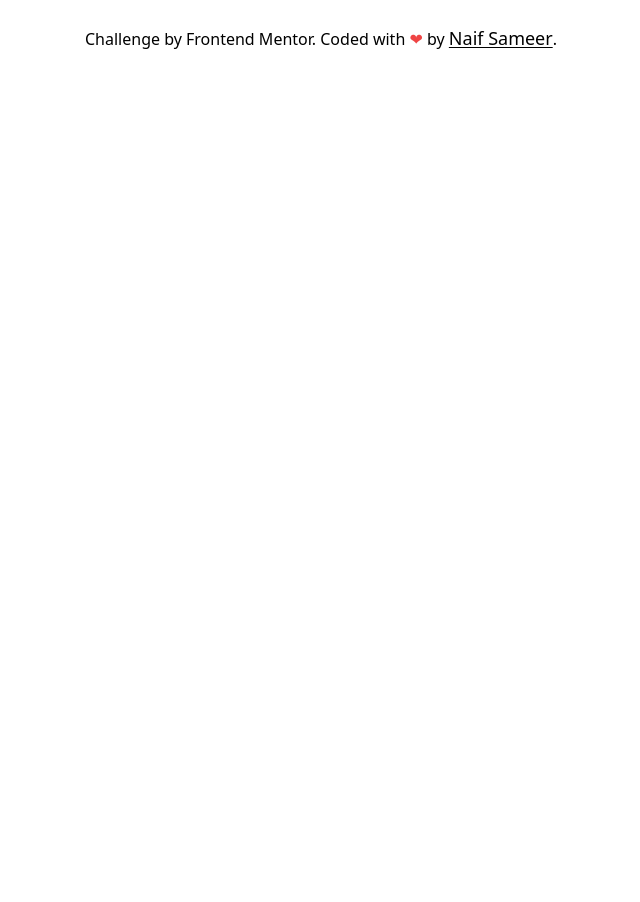
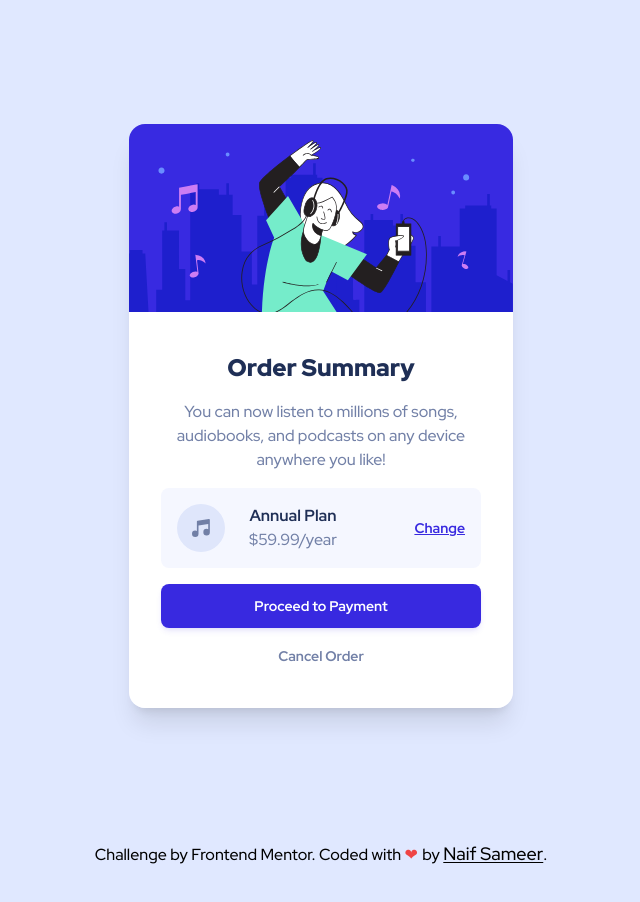
Before and after one commit to naif-projects/order-summary-component, a website built with Vite: page index.html in a window 1280 px wide. Shown: the whole page, without its empty margins (319-959 px from the left). Before the commit the page ends 800 px from the top, so only its background shows below. Built offline with nearby package versions, Linux system fonts and the light colour scheme.

Commit message:
add: order summary section

```diff
--- a/index.html
+++ b/index.html
@@ -9,15 +9,78 @@
     <link rel="preconnect" href="https://fonts.googleapis.com" />
     <link rel="preconnect" href="https://fonts.gstatic.com" crossorigin />
     <link
-      href="https://fonts.googleapis.com/css2?family=Outfit:wght@300;400;600&display=swap"
+      href="https://fonts.googleapis.com/css2?family=Red+Hat+Display:wght@500;700;900&display=swap"
       rel="stylesheet"
     />
 
     <!-- page title -->
-    <title> </title>
+    <title>Order summary card</title>
   </head>
 
-  <body>
+  <body class="p-4 bg-secondary-bass font-primary">
+    <main class="min-h-screen flex justify-center items-center">
+      <!-- card -->
+      <div class="max-w-sm rounded-2xl overflow-hidden shadow-xl">
+        <!-- card image -->
+        <div>
+          <img src="assets/illustration-hero.svg" alt="illustration-hero" />
+        </div>
+
+        <!-- card body -->
+        <div class="bg-white py-10 px-8 text-center">
+          <!-- title -->
+          <h1 class="text-primary-dark text-2xl font-black text-center">
+            Order Summary
+          </h1>
+
+          <!-- description -->
+          <p class="text-primary-light mt-4">
+            You can now listen to millions of songs, audiobooks, and podcasts on
+            any device anywhere you like!
+          </p>
+
+          <!-- card info  -->
+          <div
+            class="mt-4 bg-secondary-light p-4 flex justify-between items-center rounded-lg flex-wrap gap-4"
+          >
+            <!-- start -->
+            <div class="flex gap-6">
+              <img src="assets/icon-music.svg" alt="icon music" />
+
+              <div>
+                <div class="text-primary-dark font-bold">Annual Plan</div>
+                <div class="text-primary-light">$59.99/year</div>
+              </div>
+            </div>
+
+            <button
+              class="text-primary-base text-sm font-bold underline hover:no-underline hover:text-primary-light"
+            >
+              Change
+            </button>
+          </div>
+
+          <!-- card action -->
+          <div class="mt-4">
+            <button
+              class="bg-primary-base w-full rounded-lg py-3 text-sm font-bold text-white shadow-md shadow-primary-base/10 hover:bg-primary-base/80"
+            >
+              Proceed to Payment
+            </button>
+          </div>
+
+          <!-- card action -->
+          <div class="mt-4">
+            <button
+              class="text-primary-light font-bold text-sm hover:text-primary-dark"
+            >
+              Cancel Order
+            </button>
+          </div>
+        </div>
+      </div>
+    </main>
+
     <!-- footer -->
     <footer class="py-6 text-center">
       Challenge by
--- a/package.json
+++ b/package.json
@@ -1,5 +1,5 @@
 {
-  "name": "html_template",
+  "name": "order-summary-component",
   "private": false,
   "version": "1.0.0",
   "scripts": {
--- a/tailwind.config.js
+++ b/tailwind.config.js
@@ -3,16 +3,16 @@ module.exports = {
   theme: {
     extend: {
       colors: {
-        'primary-light': 'hsl(215, 32%, 27%)',
-        'primary-base': 'hsl(216, 50%, 16%)',
-        'primary-dark': 'hsl(217, 54%, 11%)',
+        'primary-light': 'hsl(224, 23%, 55%)',
+        'primary-base': 'hsl(245, 75%, 52%)',
+        'primary-dark': 'hsl(223, 47%, 23%)',
 
-        'secondary-light': 'hsl(215, 51%, 70%)',
-        'secondary-base': 'hsl(178, 100%, 50%)',
+        'secondary-light': 'hsl(225, 100%, 98%)',
+        'secondary-bass': 'hsl(225, 100%, 94%)',
       },
 
       fontFamily: {
-        qutfit: ["'Outfit'", 'sans-serif'],
+        primary: ["'Red Hat Display'", 'sans-serif'],
       },
     },
   },
--- a/vite.config.ts
+++ b/vite.config.ts
@@ -1,5 +1,5 @@
 import { defineConfig } from 'vite';
 
 export default defineConfig(({ command, mode }) => ({
-  base: '/html_template',
+  base: '/order-summary-component',
 }));
```
Also changed, not shown: assets/icon-music.svg (added), assets/illustration-hero.svg (added), assets/pattern-background-desktop.svg (added), assets/pattern-background-mobile.svg (added).
